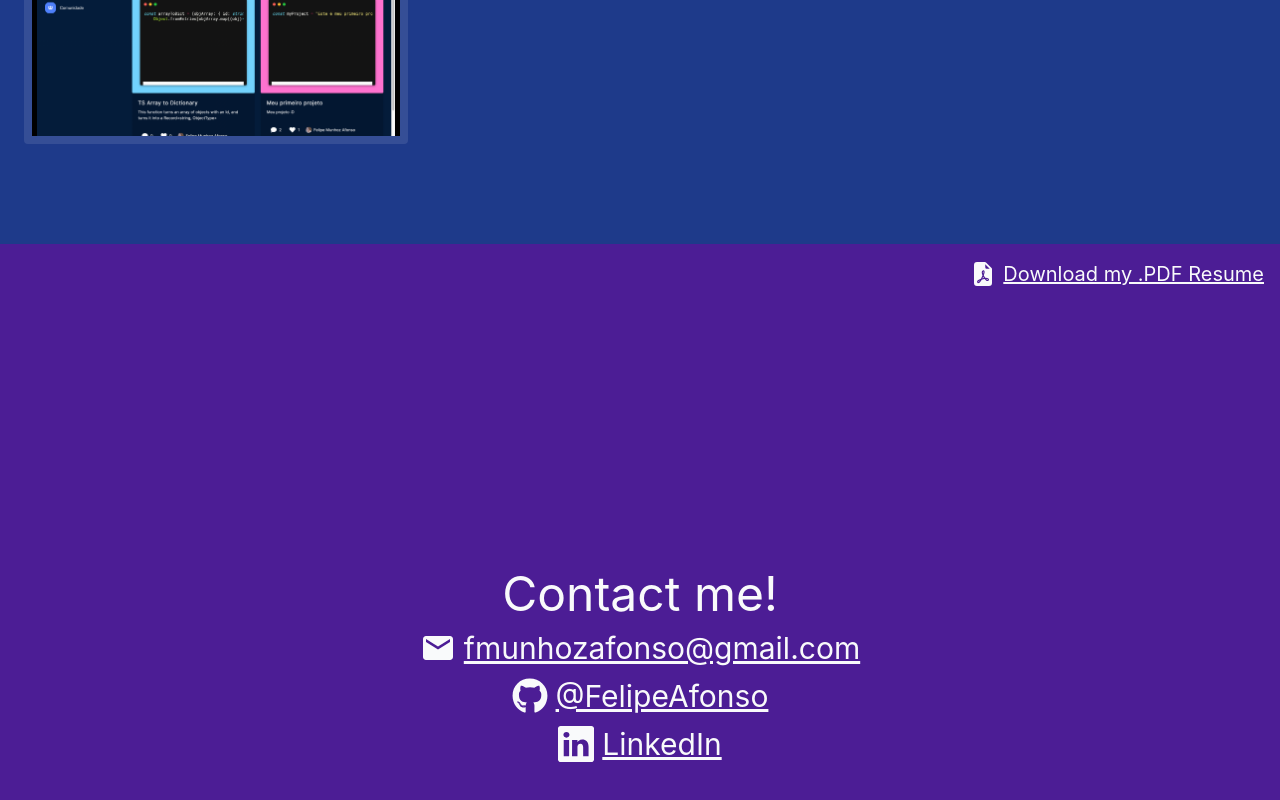
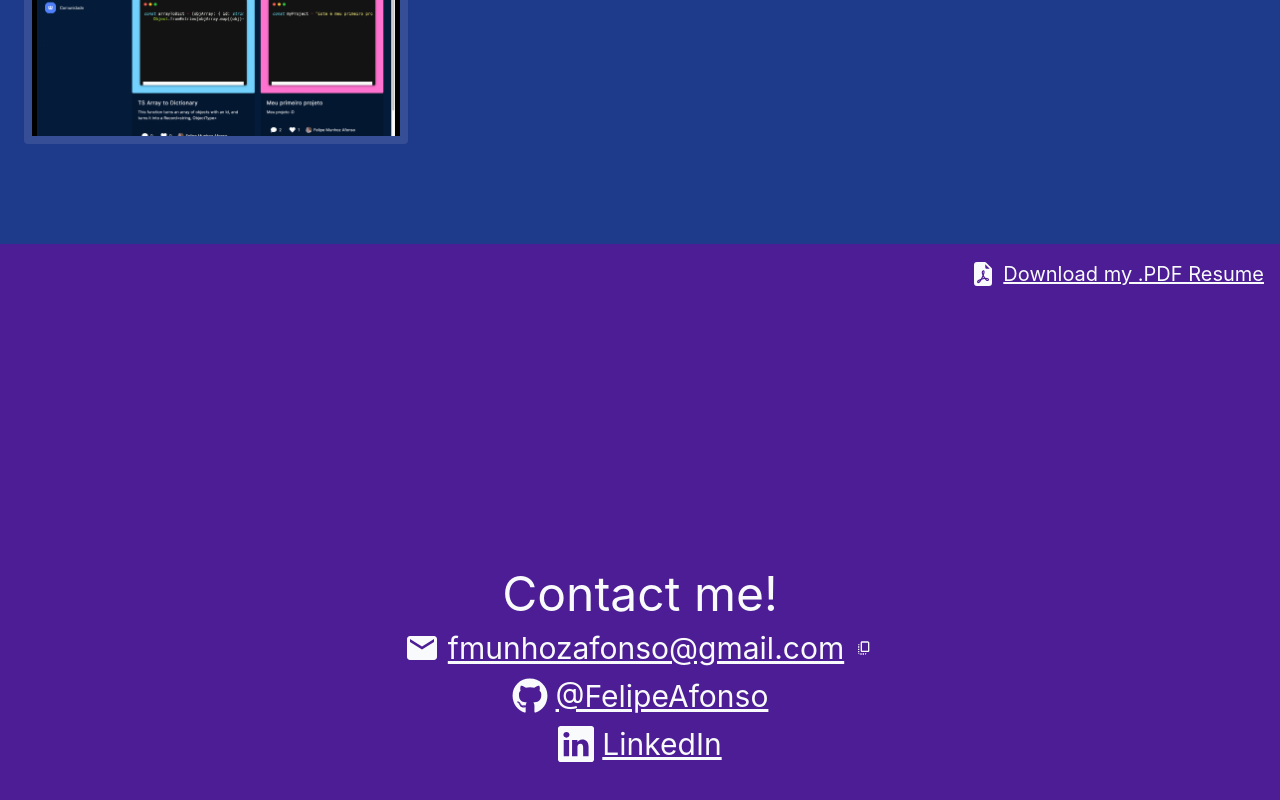
Before and after one commit to FelipeAfonso/portfolio-new, a React (Vite) app: page / in a window 1280 px wide. Shown: the part 1356-2156 px from the top of the page. Built offline with nearby package versions, Linux system fonts and the light colour scheme.

Commit message:
added copy to clipboard button

```diff
--- a/package.json
+++ b/package.json
@@ -7,6 +7,7 @@
     "preview": "vite preview"
   },
   "dependencies": {
+    "@tippyjs/react": "^4.2.6",
     "react": "^17.0.2",
     "react-dom": "^17.0.2",
     "react-icons": "^4.3.1",
--- a/src/components/Contact.tsx
+++ b/src/components/Contact.tsx
@@ -1,7 +1,9 @@
-import { MdMail } from "react-icons/md";
+import { MdCopyAll, MdMail } from "react-icons/md";
 import { FaGithub } from "react-icons/fa";
 import { BsFileEarmarkPdfFill, BsLinkedin } from "react-icons/bs";
-import { Link } from "react-router-dom";
+import Tippy from "@tippyjs/react";
+//import "tippy.js/dist/tippy.css";
+
 export const Contact = () => {
   return (
     <div
@@ -18,10 +20,35 @@ export const Contact = () => {
       </a>
       <div className="flex flex-col items-center justify-center flex-1 gap-3">
         <h1 className="text-5xl text-gray-50">Contact me!</h1>
-        <div className="flex flex-row items-center gap-2 text-gray-50">
-          <MdMail size={36} />
-          <h3 className="text-3xl underline">fmunhozafonso@gmail.com</h3>
-        </div>
+        <form
+          className="flex flex-row gap-2 items-center"
+          action="mailto:fmunhozafonso@gmail.com"
+          method="POST"
+        >
+          <button
+            className="flex flex-row items-center gap-2 text-gray-50"
+            type="submit"
+          >
+            <MdMail size={36} />
+            <h3 className="text-3xl underline">fmunhozafonso@gmail.com</h3>
+          </button>
+          <Tippy
+            content={
+              <text className="text-gray-50 text-base">Copy to clipboard</text>
+            }
+          >
+            <div>
+              <MdCopyAll
+                size={24}
+                className="text-gray-50 cursor-pointer rounded-full p-1 hover:bg-gray-50 hover:bg-opacity-20 hover:animate-pulse"
+                onClick={() =>
+                  navigator.clipboard.writeText("fmunhozafonso@gmail.com")
+                }
+              />
+            </div>
+          </Tippy>
+        </form>
+
         <a
           href="https://github.com/FelipeAfonso"
           target="_blank"
```
Also changed, not shown: 1 other file (tests, documents, lock files or other folders).
